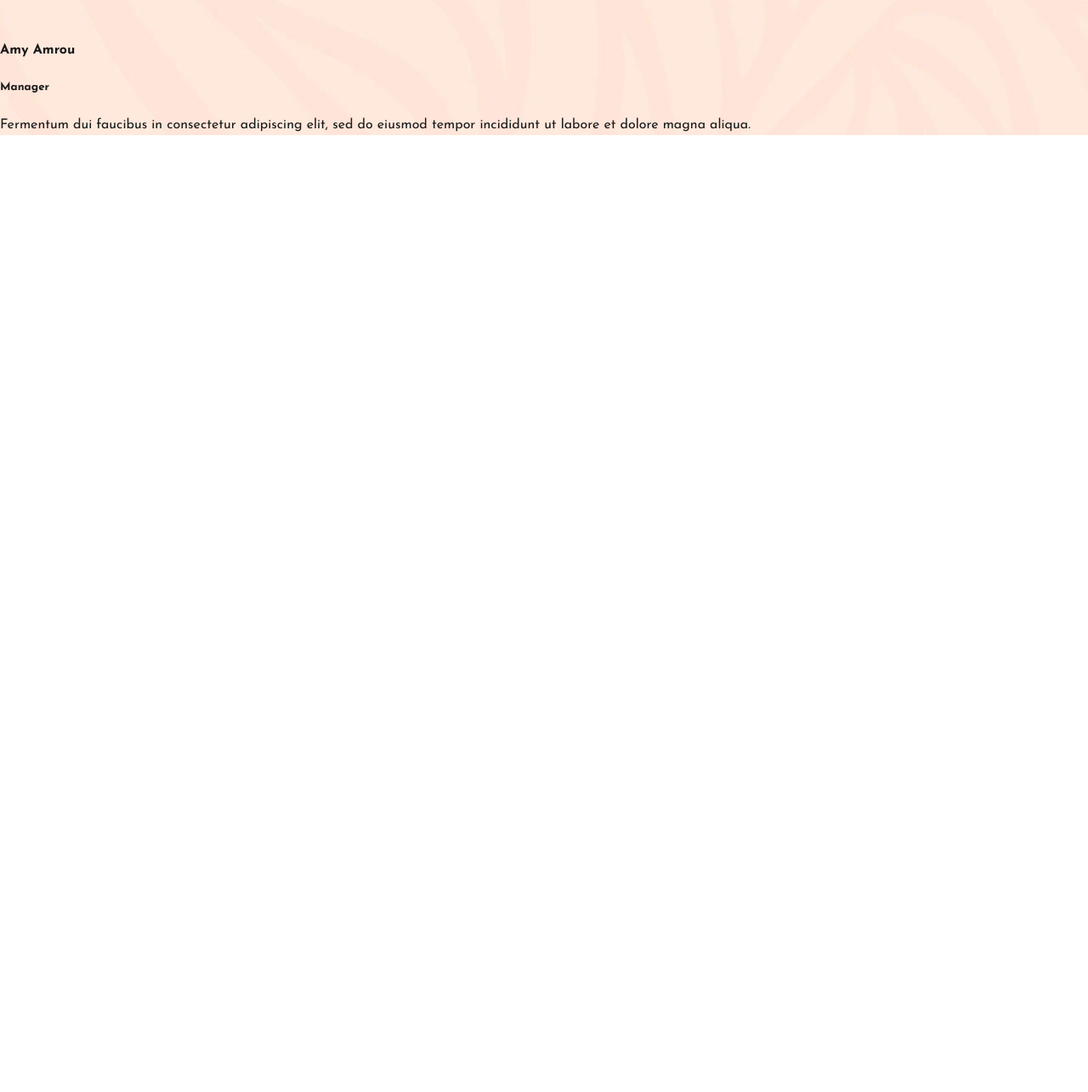
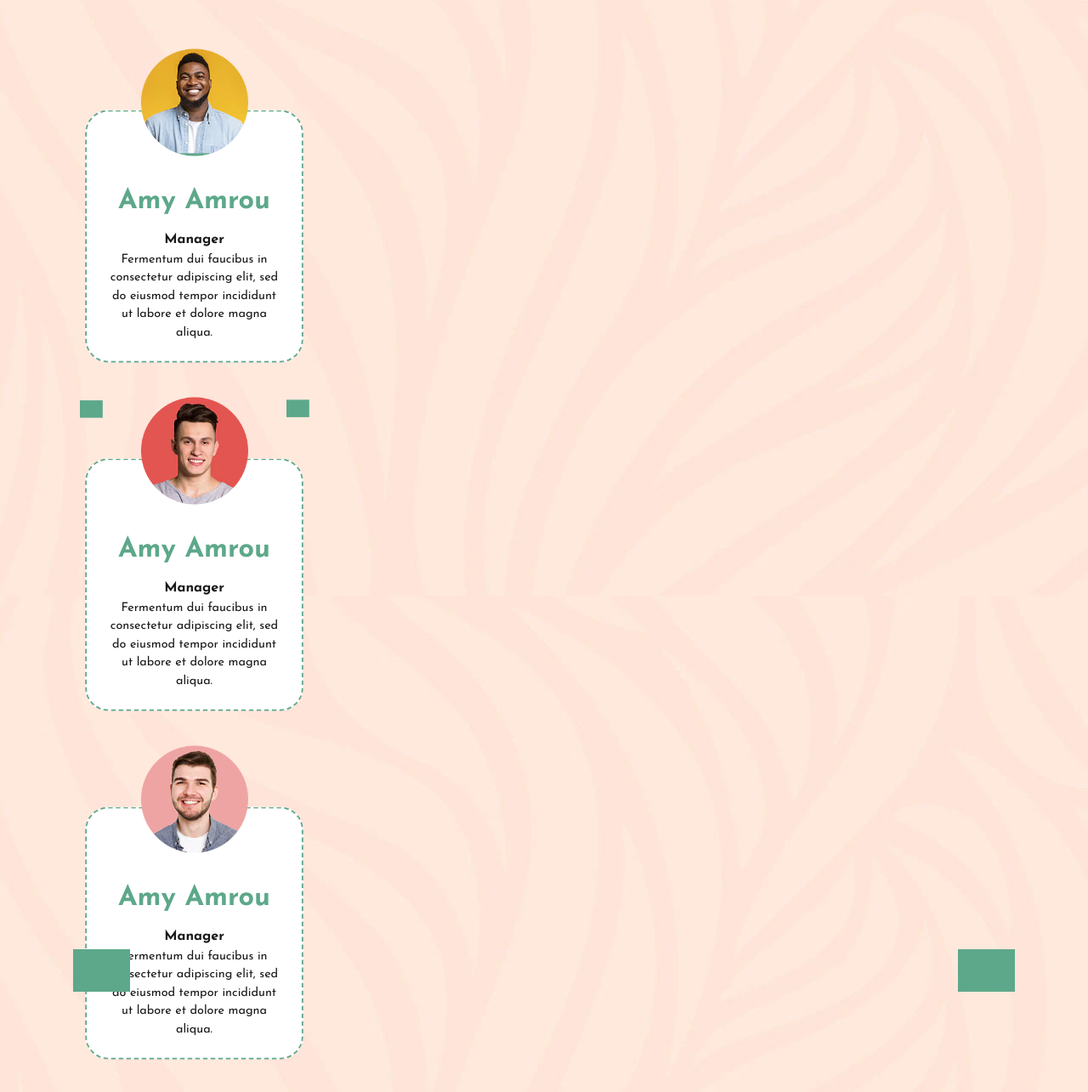
Before and after one commit to DucTranNFQ/orgik, a website: page index.html in a window 1280 px wide. Shown: the part 2868-4153 px from the top of the page at 85% size. Before the commit the page ends 3027 px from the top, so only its background shows below. Drawn offline with nearby package versions, Linux system fonts and the light colour scheme; grey boxes are pictures that could not be loaded.

Commit message:
add: carousel layout, change: README.md

```diff
--- a/index.html
+++ b/index.html
@@ -5,16 +5,19 @@
         <meta http-equiv="X-UA-Compatible" content="IE=edge" />
         <meta name="viewport" content="width=device-width, initial-scale=1.0" />
         <title>Orgik Shopify</title>
+		<!-- Google font Josefin Sans -->
         <link rel="preconnect" href="https://fonts.googleapis.com" />
         <link rel="preconnect" href="https://fonts.gstatic.com" crossorigin />
         <link
             href="https://fonts.googleapis.com/css2?family=Josefin+Sans:ital,wght@0,100;0,300;0,400;0,500;0,600;0,700;1,100;1,200;1,300;1,400;1,500;1,600;1,700&display=swap"
             rel="stylesheet"
         />
+		<!-- Font awesome -->
         <script
             src="https://kit.fontawesome.com/98b8be3974.js"
             crossorigin="anonymous"
         ></script>
+		<!-- My style -->
         <link rel="stylesheet" href="./css/style.css" />
     </head>
     <body>
@@ -1817,7 +1820,9 @@
         </section>
 
         <section id="carousel-section">
-            <div class="carousel">
+			<div class="container">
+
+				<div class="carousel carousel__wrapper">
 					<div class="carousel__content">
 						<h2 class="carousel__title">What Our Customers Say</h2>
 						<p class="carousel__text">
@@ -1827,12 +1832,14 @@
 						</p>
 					</div>
 					<div class="carousel-inner">
-                    <div class="carousel-item active">
+						<div class="carousel-item card">
+							<div class="card-inner">
 								<div class="carousel-item__avatar">
-                            <img class="carousel-item__avatar-img"></img>
-                        </div>
+									<img class="carousel-item__avatar-img" src="./images/carousel_image_01_200x200.webp"></img>
+								</div>
+								<div class="carousel-item__content">
 									<h4 class="carousel-item__title">Amy Amrou</h4>
-                        <h5 class="crousel-item__subtitle">Manager</h5>
+									<h5 class="carousel-item__subtitle">Manager</h5>
 									<p class="carousel-item__text">
 										Fermentum dui faucibus in consectetur adipiscing
 										elit, sed do eiusmod tempor incididunt ut labore et
@@ -1840,10 +1847,58 @@
 									</p>
 								</div>
 							</div>
-                <div class="carousel-prev"></div>
-                <div class="carousel-next"></div>
+						</div>
+						<div class="carousel-item card active">
+							<div class="card-inner">
+								<div class="carousel-item__avatar">
+									<img class="carousel-item__avatar-img" src="./images/carousel_image_02_200x200.webp"></img>
+								</div>
+								<div class="carousel-item__content">
+									<h4 class="carousel-item__title">Amy Amrou</h4>
+									<h5 class="carousel-item__subtitle">Manager</h5>
+									<p class="carousel-item__text">
+										Fermentum dui faucibus in consectetur adipiscing
+										elit, sed do eiusmod tempor incididunt ut labore et
+										dolore magna aliqua.
+									</p>
+								</div>
+							</div>
+						</div>
+						<div class="carousel-item card">
+							<div class="card-inner">
+								<div class="carousel-item__avatar">
+									<img class="carousel-item__avatar-img" src="./images/carousel_image_03_200x200.webp"></img>
+								</div>
+								<div class="carousel-item__content">
+									<h4 class="carousel-item__title">Amy Amrou</h4>
+									<h5 class="carousel-item__subtitle">Manager</h5>
+									<p class="carousel-item__text">
+										Fermentum dui faucibus in consectetur adipiscing
+										elit, sed do eiusmod tempor incididunt ut labore et
+										dolore magna aliqua.
+									</p>
+								</div>
+							</div>
+						</div>
+
+						<div class="carousel__control">
+							<div class="carousel-prev">
+								<div class="carousel-prev__arrow"></div>
+							</div>
+							<div class="carousel-next">
+								<div class="carousel-next__arrow"></div>
+							</div>
+						</div>
+					</div>
+
+				</div>
+
 			</div>
         </section>
+
+		<!-- Script -->
+		<!----------------------------------->
+		<!-- MyScript -->
         <script src="./js/index.js"></script>
     </body>
 </html>
--- a/sass/_components.scss
+++ b/sass/_components.scss
@@ -41,8 +41,9 @@
 }
 
 .carousel {
+
     &-inner {
-
+        position: relative;
     }
 
     &-item {
@@ -61,3 +62,14 @@
 
     }
 }
+
+.card {
+    position: relative;
+    width: 285px;
+}
+
+.card-inner {
+    display: flex;
+    flex-direction: column;
+    align-items: center;
+}
--- a/sass/_layout.scss
+++ b/sass/_layout.scss
@@ -651,12 +651,16 @@ body {
 
 .carousel {
 
+    &__wrapper {
+        padding-top: 90px;
+        padding-bottom: 150px;
+    }
+
     &__content {
         display: flex;
         flex-direction: column;
         align-items: center;
         padding: 0 20%;
-        padding-top: 100px;
         margin-bottom: 50px;
         text-align: center;
     }
@@ -669,4 +673,93 @@ body {
         font-size: 22px;
         font-weight: 300;
     }
+
+    &-item__avatar {
+        width: 140px;
+        height: 140px;
+        position: relative;
+    }
+
+    &-item__content {
+        background-color: $white-color;
+        border: 2px dashed $primary-color;
+        border-radius: 30px;
+        padding: 25px;
+        padding-top: 70px;
+        margin-top: -60px;
+        text-align: center;
+    }
+
+    &-item__title {
+        margin-top: 20px;
+        font-size: 36px;
+        color: $primary-color;
+    }
+
+    &-item__subtitle {
+        margin: 0;
+        padding-top: 10px;
+        font-size: 18px;
+    }
+
+    &__control {
+        display: flex;
+        justify-content: space-between;
+        width: 100%;
+        position: absolute;
+        bottom: -100px;
+        @include media-query("xl") {
+            bottom: 100px;
+        }
+    }
+
+    &-prev__arrow, &-next__arrow {
+        width: 90px;
+        height: 50px;
+        -webkit-mask-size: contain;
+        -webkit-mask-repeat: no-repeat;
+        -webkit-mask-image: url(//cdn.shopify.com/s/files/1/0566/8981/9857/t/6/assets/custom_arrow.png?v=1221131…);
+        background-color: $primary-color;
+
+        &:hover {
+            background-color: $body-text;
+            cursor: pointer;
+        }
+    }
+
+    &-next__arrow {
+        transform: scaleX(-1);
+    }
+
+    .card.active {
+        width: 285px;
+
+        .carousel-item__avatar {
+            &::before, &::after {
+                content: "";
+                position: absolute;
+                height: 30px;
+                width: 30px;
+                -webkit-mask-image: url(//cdn.shopify.com/s/files/1/0566/8981/9857/files/quote_iocon.png?v=1637662111);
+                -webkit-mask-size: 100%;
+                -webkit-mask-repeat: no-repeat;
+                -webkit-mask-position: center;
+                background-color: $primary-color;
+            }
+
+            &::before {
+                left: -80px;
+            }
+
+            &::after {
+                top: 0;
+                right: -80px;
+                transform: scale(-1, -1);
+            }
+        }
+    }
+
+    .card {
+        transform: scale(90%);
+    }
 }
```
Also changed, not shown: README.md, css/style.css, images/arrow.webp (added), images/carousel_image_01_200x200.webp (added), images/carousel_image_02_200x200.webp (added), images/carousel_image_03_200x200.webp (added), images/carousel_image_04_200x200.webp (added), images/quote_iocon.webp (added), 1 other file. Lines whose indentation alone changed are shown as unchanged.
